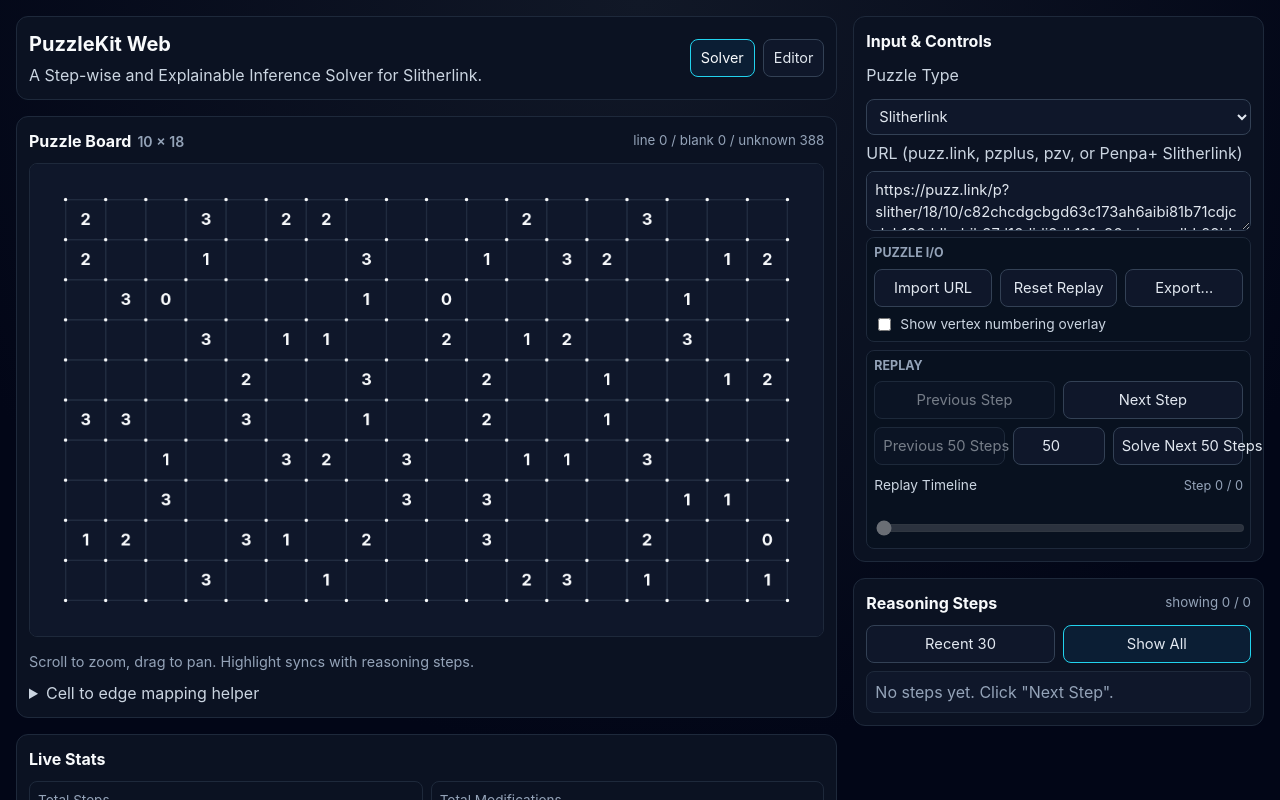
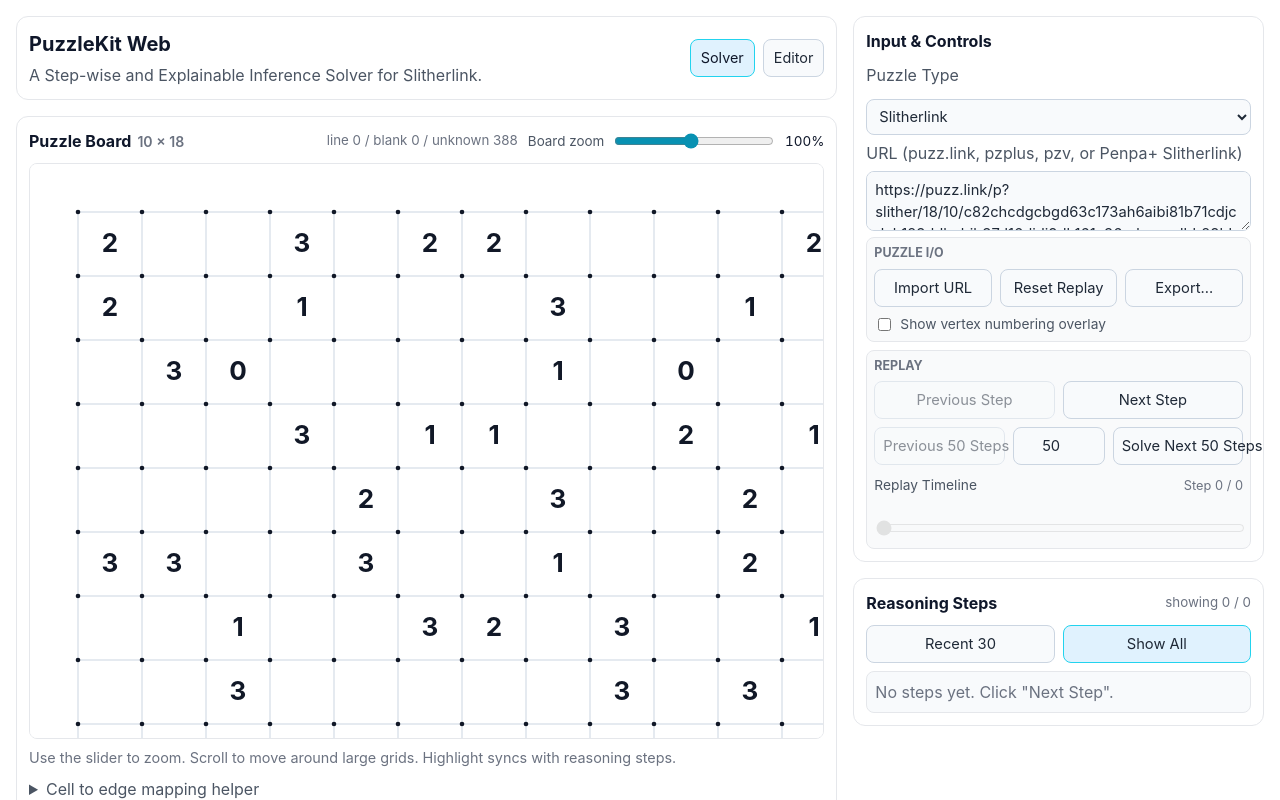
Before and after one commit to SmilingWayne/puzzlekit-web, a React (Vite) app: page / in a window 1280 px wide. Shown: the top 800 px of the page. Built offline with nearby package versions, Linux system fonts and the light colour scheme.

Commit message:
chore: UI update to light color

```diff
--- a/src/app/workspace.css
+++ b/src/app/workspace.css
@@ -1,7 +1,7 @@
 .workspace {
   min-height: 100vh;
   padding: 16px;
-  background: radial-gradient(circle at top, #111827, #020617 65%);
+  background: #ffffff;
 }
 
 .workspace-title {
@@ -9,22 +9,23 @@
   align-items: center;
   justify-content: space-between;
   gap: 12px;
+  min-width: 0;
   margin-bottom: 0;
-  border: 1px solid #1e293b;
+  border: 1px solid #e5e7eb;
   border-radius: 12px;
-  background: #0b1222;
+  background: #ffffff;
   padding: 12px;
 }
 
 .workspace-title h1 {
   margin: 0;
   font-size: 1.25rem;
-  color: #f8fafc;
+  color: #0f172a;
 }
 
 .workspace-title p {
   margin: 4px 0 0;
-  color: #cbd5e1;
+  color: #4b5563;
 }
 
 .workspace-nav {
@@ -34,10 +35,10 @@
 }
 
 .workspace-nav a {
-  border: 1px solid #334155;
+  border: 1px solid #cbd5e1;
   border-radius: 8px;
-  background: #0f172a;
-  color: #e2e8f0;
+  background: #f8fafc;
+  color: #1f2937;
   padding: 7px 10px;
   text-decoration: none;
   font-size: 0.9rem;
@@ -46,14 +47,15 @@
 
 .workspace-nav a[aria-current='page'] {
   border-color: #22d3ee;
-  background: #0b1e34;
-  color: #f8fafc;
+  background: #e0f2fe;
+  color: #0f172a;
 }
 
 .workspace-grid {
   display: grid;
-  grid-template-columns: 2fr 1fr;
+  grid-template-columns: minmax(0, 2fr) minmax(320px, 1fr);
   gap: 16px;
+  min-width: 0;
 }
 
 .left-column,
@@ -61,13 +63,15 @@
   display: flex;
   flex-direction: column;
   gap: 16px;
+  min-width: 0;
 }
 
 .panel-card,
 .board-card {
-  border: 1px solid #1e293b;
+  min-width: 0;
+  border: 1px solid #e5e7eb;
   border-radius: 12px;
-  background: #0b1222;
+  background: #ffffff;
   padding: 12px;
 }
 
@@ -85,7 +89,7 @@
 .panel-header h2 {
   margin: 0;
   font-size: 1rem;
-  color: #f8fafc;
+  color: #0f172a;
 }
 
 .board-panel-header h2 {
@@ -95,10 +99,38 @@
   gap: 6px;
 }
 
+.board-header-tools {
+  display: flex;
+  flex-wrap: wrap;
+  justify-content: flex-end;
+  align-items: center;
+  gap: 10px;
+}
+
+.board-zoom-control {
+  display: grid;
+  grid-template-columns: auto minmax(110px, 160px) minmax(44px, auto);
+  align-items: center;
+  gap: 8px;
+  color: #4b5563;
+  font-size: 0.84rem;
+}
+
+.board-zoom-control input {
+  width: 100%;
+  accent-color: #0891b2;
+}
+
+.board-zoom-control output {
+  color: #0f172a;
+  font-variant-numeric: tabular-nums;
+  text-align: right;
+}
+
 .board-dimensions {
   font-size: 0.88rem;
   font-weight: 600;
-  color: #94a3b8;
+  color: #6b7280;
 }
 
 .board-focus-shell {
@@ -106,29 +138,44 @@
 }
 
 .board-focus-shell:focus-visible {
-  box-shadow: 0 0 0 2px #334155;
+  box-shadow: 0 0 0 2px #cbd5e1;
   border-radius: 12px;
 }
 
 .panel-header small {
-  color: #94a3b8;
+  color: #6b7280;
 }
 
 .board-canvas {
   width: 100%;
   max-width: 100%;
-  border: 1px solid #1e293b;
+  border: 1px solid #e5e7eb;
   border-radius: 8px;
-  cursor: grab;
+  cursor: default;
 }
 
-.board-canvas:active {
-  cursor: grabbing;
+.board-scroll-shell {
+  width: 100%;
+  min-width: 0;
+  max-height: min(72vh, 720px);
+  overflow: auto;
+  border: 1px solid #e5e7eb;
+  border-radius: 8px;
+  background: #f8fafc;
+}
+
+.scroll-board-canvas,
+.editor-board-canvas {
+  display: block;
+  max-width: none;
+  border: 0;
+  border-radius: 0;
+  cursor: default;
 }
 
 .board-hint {
   margin: 8px 0;
-  color: #94a3b8;
+  color: #6b7280;
   font-size: 0.9rem;
 }
 
@@ -147,17 +194,21 @@
 select,
 textarea,
 input[type='number'] {
-  border: 1px solid #334155;
+  border: 1px solid #cbd5e1;
   border-radius: 8px;
-  background: #0f172a;
-  color: #e2e8f0;
+  background: #f8fafc;
+  color: #1f2937;
   padding: 7px 8px;
   font: inherit;
   font-size: 0.92rem;
 }
 
+input[type='range'] {
+  font: inherit;
+}
+
 button:hover {
-  border-color: #64748b;
+  border-color: #94a3b8;
 }
 
 button:disabled {
@@ -166,14 +217,14 @@
 
 button[data-active='true'] {
   border-color: #22d3ee;
-  background: #0b1e34;
+  background: #e0f2fe;
 }
 
 .label-row {
   display: flex;
   flex-direction: column;
   gap: 6px;
-  color: #cbd5e1;
+  color: #4b5563;
   margin-bottom: 6px;
 }
 
@@ -188,7 +239,7 @@
 
 .type-row-label {
   display: block;
-  color: #cbd5e1;
+  color: #4b5563;
   margin-bottom: 6px;
 }
 
@@ -221,10 +272,10 @@
 }
 
 .control-group {
-  border: 1px solid #1e293b;
+  border: 1px solid #e5e7eb;
   border-radius: 8px;
   padding: 7px;
-  background: #08111f;
+  background: #f9fafb;
 }
 
 .compact-control-group {
@@ -234,7 +285,7 @@
 .control-group-title {
   display: block;
   margin-bottom: 6px;
-  color: #94a3b8;
+  color: #6b7280;
   font-size: 0.78rem;
   font-weight: 700;
   text-transform: uppercase;
@@ -271,7 +322,7 @@
   display: flex;
   flex-direction: column;
   gap: 4px;
-  color: #cbd5e1;
+  color: #4b5563;
   font-size: 0.86rem;
 }
 
@@ -289,13 +340,13 @@
   align-items: baseline;
   justify-content: space-between;
   gap: 8px;
-  color: #cbd5e1;
+  color: #4b5563;
   font-size: 0.86rem;
 }
 
 .timeline-header span {
   flex: none;
-  color: #94a3b8;
+  color: #6b7280;
   font-size: 0.8rem;
 }
 
@@ -319,13 +370,13 @@
   transform: translateX(-50%);
   pointer-events: none;
   white-space: nowrap;
-  border: 1px solid #334155;
+  border: 1px solid #cbd5e1;
   border-radius: 6px;
-  background: #020617;
-  color: #e2e8f0;
+  background: #ffffff;
+  color: #1f2937;
   padding: 2px 6px;
   font-size: 0.76rem;
-  box-shadow: 0 8px 20px rgb(0 0 0 / 0.32);
+  box-shadow: 0 8px 20px rgb(15 23 42 / 0.12);
 }
 
 .sr-only {
@@ -366,16 +417,16 @@
   min-width: 220px;
   padding: 12px;
   border-radius: 10px;
-  border: 1px solid #334155;
-  background: #0f172a;
-  box-shadow: 0 12px 32px rgba(0, 0, 0, 0.45);
+  border: 1px solid #cbd5e1;
+  background: #f8fafc;
+  box-shadow: 0 12px 32px rgba(15, 23, 42, 0.14);
 }
 
 .custom-grid-popover-title {
   margin: 0 0 10px;
   font-size: 0.92rem;
   font-weight: 600;
-  color: #f8fafc;
+  color: #0f172a;
 }
 
 .custom-grid-field {
@@ -384,7 +435,7 @@
   gap: 4px;
   margin-bottom: 8px;
   font-size: 0.86rem;
-  color: #cbd5e1;
+  color: #4b5563;
 }
 
 .custom-grid-field input {
@@ -401,7 +452,7 @@
 .custom-grid-hint {
   margin: 10px 0 0;
   font-size: 0.78rem;
-  color: #94a3b8;
+  color: #6b7280;
   line-height: 1.35;
 }
 
@@ -410,7 +461,7 @@
   display: flex;
   align-items: center;
   gap: 6px;
-  color: #cbd5e1;
+  color: #4b5563;
 }
 
 .solver-check-row {
@@ -437,19 +488,19 @@
   display: grid;
   place-items: center;
   padding: 16px;
-  background: rgb(2 6 23 / 0.62);
+  background: rgb(15 23 42 / 0.28);
 }
 
 .import-error-dialog {
   width: min(520px, 100%);
   max-height: min(620px, calc(100vh - 32px));
   overflow: auto;
-  border: 1px solid #7f1d1d;
+  border: 1px solid #fecaca;
   border-radius: 8px;
-  background: #120b12;
-  box-shadow: 0 14px 36px rgb(0 0 0 / 0.35);
+  background: #fff1f2;
+  box-shadow: 0 14px 36px rgb(15 23 42 / 0.16);
   padding: 10px;
-  color: #fecdd3;
+  color: #9f1239;
 }
 
 .import-error-header {
@@ -462,18 +513,18 @@
 
 .import-error-header h3 {
   margin: 0;
-  color: #fff1f2;
+  color: #881337;
   font-size: 0.98rem;
 }
 
 .import-error-summary {
   margin: 0 0 8px;
-  color: #fecdd3;
+  color: #9f1239;
   line-height: 1.4;
 }
 
 .import-error-details summary {
-  color: #fda4af;
+  color: #be123c;
 }
 
 .import-error-details pre {
@@ -481,15 +532,15 @@
   overflow: auto;
   margin: 8px 0 0;
   padding: 8px;
-  border: 1px solid #3f1d2a;
+  border: 1px solid #fecdd3;
   border-radius: 8px;
-  background: #070a13;
-  color: #fecdd3;
+  background: #ffffff;
+  color: #9f1239;
 }
 
 .divider {
   border: 0;
-  border-top: 1px solid #1e293b;
+  border-top: 1px solid #e5e7eb;
   margin: 10px 0;
 }
 
@@ -506,12 +557,12 @@
   right: 12px;
   z-index: 35;
   width: min(360px, calc(100% - 24px));
-  border: 1px solid #334155;
+  border: 1px solid #cbd5e1;
   border-radius: 8px;
-  background: #08111f;
-  box-shadow: 0 18px 48px rgb(0 0 0 / 0.38);
+  background: #f9fafb;
+  box-shadow: 0 18px 48px rgb(15 23 42 / 0.16);
   padding: 12px;
-  color: #cbd5e1;
+  color: #4b5563;
 }
 
 .export-panel-header {
@@ -524,13 +575,13 @@
 
 .export-panel-header h2 {
   margin: 0;
-  color: #f8fafc;
+  color: #0f172a;
   font-size: 1rem;
 }
 
 .copy-feedback {
   margin: 6px 0;
-  color: #7dd3fc;
+  color: #0284c7;
   font-size: 0.86rem;
 }
 
@@ -541,37 +592,37 @@
   display: grid;
   place-items: center;
   padding: 16px;
-  background: rgb(2 6 23 / 0.62);
+  background: rgb(15 23 42 / 0.28);
 }
 
 .solve-progress-modal {
   width: min(360px, 100%);
-  border: 1px solid #334155;
+  border: 1px solid #cbd5e1;
   border-radius: 8px;
-  background: #08111f;
-  box-shadow: 0 18px 48px rgb(0 0 0 / 0.35);
+  background: #f9fafb;
+  box-shadow: 0 18px 48px rgb(15 23 42 / 0.16);
   padding: 16px;
-  color: #cbd5e1;
+  color: #4b5563;
 }
 
 .solve-progress-modal h2 {
   margin: 0;
-  color: #f8fafc;
+  color: #0f172a;
   font-size: 1rem;
 }
 
 .solve-progress-count {
   margin: 10px 0 8px;
-  color: #e2e8f0;
+  color: #1f2937;
   font-weight: 600;
 }
 
 .solve-progress-bar {
   height: 10px;
   overflow: hidden;
-  border: 1px solid #334155;
+  border: 1px solid #cbd5e1;
   border-radius: 999px;
-  background: #020617;
+  background: #ffffff;
 }
 
 .solve-progress-bar span {
@@ -582,17 +633,17 @@
 
 .solve-progress-message {
   margin: 8px 0 0;
-  color: #94a3b8;
+  color: #6b7280;
   font-size: 0.9rem;
 }
 
 .solve-report-dialog {
   margin-top: 10px;
-  border: 1px solid #334155;
+  border: 1px solid #cbd5e1;
   border-radius: 8px;
-  background: #08111f;
+  background: #f9fafb;
   padding: 10px;
-  color: #cbd5e1;
+  color: #4b5563;
 }
 
 .solve-report-header {
@@ -606,7 +657,7 @@
 .solve-report-header h3,
 .solve-report-section h4 {
   margin: 0;
-  color: #f8fafc;
+  color: #0f172a;
 }
 
 .solve-report-header h3 {
@@ -625,7 +676,7 @@
 }
 
 .solve-report-grid > div {
-  border: 1px solid #1e293b;
+  border: 1px solid #e5e7eb;
   border-radius: 8px;
   padding: 8px;
   display: flex;
@@ -634,12 +685,12 @@
 }
 
 .solve-report-grid span {
-  color: #94a3b8;
+  color: #6b7280;
   font-size: 0.82rem;
 }
 
 .solve-report-grid strong {
-  color: #f8fafc;
+  color: #0f172a;
 }
 
 .solve-report-section {
@@ -667,10 +718,10 @@
 }
 
 .step-item {
-  border: 1px solid #1e293b;
+  border: 1px solid #e5e7eb;
   border-radius: 8px;
   padding: 8px;
-  background: #0f172a;
+  background: #f8fafc;
 }
 
 .step-item.active {
@@ -678,23 +729,23 @@
 }
 
 .step-item.muted {
-  color: #94a3b8;
+  color: #6b7280;
 }
 
 .step-title {
   margin: 0;
-  color: #e2e8f0;
+  color: #1f2937;
   font-weight: 600;
 }
 
 .step-message {
   margin: 4px 0 0;
-  color: #cbd5e1;
+  color: #4b5563;
 }
 
 .step-meta {
   margin: 4px 0 0;
-  color: #94a3b8;
+  color: #6b7280;
   font-size: 0.85rem;
 }
 
@@ -705,7 +756,7 @@
 }
 
 .stats-grid > div {
-  border: 1px solid #1e293b;
+  border: 1px solid #e5e7eb;
   border-radius: 8px;
   padding: 8px;
   display: flex;
@@ -714,18 +765,18 @@
 }
 
 .stats-grid span {
-  color: #94a3b8;
+  color: #6b7280;
   font-size: 0.85rem;
 }
 
 .stats-grid strong {
-  color: #f8fafc;
+  color: #0f172a;
 }
 
 .rule-usage {
   margin: 8px 0 0;
   padding-left: 18px;
-  color: #cbd5e1;
+  color: #4b5563;
 }
 
 .editor-workspace-grid {
@@ -768,8 +819,8 @@
 
 .primary-action {
   border-color: #22d3ee;
-  background: #0b1e34;
-  color: #f8fafc;
+  background: #e0f2fe;
+  color: #0f172a;
   font-weight: 700;
 }
 
@@ -789,13 +840,13 @@
 }
 
 .preset-card-title {
-  color: #f8fafc;
+  color: #0f172a;
   font-weight: 700;
 }
 
 .preset-card-meta,
 .preset-description {
-  color: #94a3b8;
+  color: #6b7280;
   font-size: 0.82rem;
   line-height: 1.35;
 }
@@ -807,20 +858,20 @@
 }
 
 .preset-tags span {
-  border: 1px solid #334155;
+  border: 1px solid #cbd5e1;
   border-radius: 999px;
   padding: 2px 6px;
-  color: #cbd5e1;
+  color: #4b5563;
   font-size: 0.74rem;
 }
 
 details summary {
   cursor: pointer;
-  color: #cbd5e1;
+  color: #4b5563;
 }
 
 details pre {
-  color: #cbd5e1;
+  color: #4b5563;
   font-size: 12px;
   white-space: pre-wrap;
 }
--- a/src/features/board/CanvasBoard.tsx
+++ b/src/features/board/CanvasBoard.tsx
@@ -22,8 +22,11 @@
   showVertexNumbers: boolean
 }
 
-const CELL_SIZE = 54
+const CELL_SIZE = 64
 const PADDING = 48
+const MIN_ZOOM = 10
+const MAX_ZOOM = 200
+const ZOOM_STEP = 10
 
 const midpoint = (a: [number, number], b: [number, number]): [number, number] => [
   (a[0] + b[0]) / 2,
@@ -51,26 +54,21 @@
   showVertexNumbers,
 }: Props) => {
   const canvasRef = useRef<HTMLCanvasElement | null>(null)
-  const [scale, setScale] = useState(1)
-  const [offset, setOffset] = useState({ x: 0, y: 0 })
-  const dragRef = useRef<{
-    startClientX: number
-    startClientY: number
-    isPan: boolean
-  } | null>(null)
-  const panOffsetStart = useRef({ x: 0, y: 0 })
-  const panMouseStart = useRef({ x: 0, y: 0 })
+  const [zoomPercent, setZoomPercent] = useState(100)
 
   const width = useMemo(() => puzzle.cols * CELL_SIZE + PADDING * 2, [puzzle.cols])
   const height = useMemo(() => puzzle.rows * CELL_SIZE + PADDING * 2, [puzzle.rows])
+  const zoom = zoomPercent / 100
+  const displayWidth = Math.round(width * zoom)
+  const displayHeight = Math.round(height * zoom)
 
   useEffect(() => {
     const canvas = canvasRef.current
     if (!canvas) {
       return
     }
-    canvas.width = width
-    canvas.height = height
+    canvas.width = displayWidth
+    canvas.height = displayHeight
     const ctx = canvas.getContext('2d')
     if (!ctx) {
       return
@@ -78,10 +76,9 @@
 
     ctx.clearRect(0, 0, canvas.width, canvas.height)
     ctx.save()
-    ctx.translate(offset.x, offset.y)
-    ctx.scale(scale, scale)
+    ctx.scale(zoom, zoom)
 
-    ctx.fillStyle = '#0f172a'
+    ctx.fillStyle = '#ffffff'
     ctx.fillRect(0, 0, width, height)
 
     for (const [key, cell] of Object.entries(puzzle.cells)) {
@@ -113,7 +110,7 @@
       ctx.fillRect(PADDING + c * CELL_SIZE, PADDING + r * CELL_SIZE, CELL_SIZE, CELL_SIZE)
     }
 
-    ctx.strokeStyle = '#334155'
+    ctx.strokeStyle = '#cbd5e1'
     ctx.lineWidth = 1
     for (let r = 0; r <= puzzle.rows; r += 1) {
       ctx.beginPath()
@@ -133,8 +130,8 @@
         continue
       }
       const [r, c] = parseCellKey(key)
-      ctx.fillStyle = '#f8fafc'
-      ctx.font = 'bold 22px Inter, sans-serif'
+      ctx.fillStyle = '#111827'
+      ctx.font = 'bold 26px Inter, sans-serif'
       ctx.textAlign = 'center'
       ctx.textBaseline = 'middle'
       ctx.fillText(
@@ -233,7 +230,7 @@
       }
     }
 
-    ctx.fillStyle = '#f8fafc'
+    ctx.fillStyle = '#111827'
     for (let r = 0; r <= puzzle.rows; r += 1) {
       for (let c = 0; c <= puzzle.cols; c += 1) {
         const vertex = PADDING + c * CELL_SIZE
@@ -246,7 +243,7 @@
 
     if (showVertexNumbers) {
       ctx.fillStyle = '#64748b'
-      ctx.font = '10px ui-monospace, monospace'
+      ctx.font = '12px ui-monospace, monospace'
       ctx.textAlign = 'left'
       ctx.textBaseline = 'top'
       for (let r = 0; r <= puzzle.rows; r += 1) {
@@ -262,16 +259,16 @@
 
     ctx.restore()
   }, [
+    displayHeight,
+    displayWidth,
     height,
     highlightedCells,
     highlightedColorCells,
     highlightedEdges,
-    offset.x,
-    offset.y,
     puzzle,
-    scale,
     showVertexNumbers,
     width,
+    zoom,
   ])
 
   const status = useMemo(() => {
@@ -295,56 +292,36 @@
             {puzzle.rows} × {puzzle.cols}
           </span>
         </h2>
+        <div className="board-header-tools">
           <small>
             line {status.lineCount} / blank {status.blankCount} / unknown {status.unknownCount}
           </small>
+          <label className="board-zoom-control">
+            <span>Board zoom</span>
+            <input
+              aria-label="Board zoom"
+              type="range"
+              min={MIN_ZOOM}
+              max={MAX_ZOOM}
+              step={ZOOM_STEP}
+              value={zoomPercent}
+              onChange={(event) => setZoomPercent(Number(event.target.value))}
+            />
+            <output>{zoomPercent}%</output>
+          </label>
+        </div>
       </header>
+      <div className="board-scroll-shell" aria-label="Solver board scroll area">
         <canvas
           ref={canvasRef}
-        className="board-canvas"
-        onWheel={(event) => {
-          event.preventDefault()
-          setScale((prev) => Math.max(0.5, Math.min(2.5, prev + (event.deltaY < 0 ? 0.1 : -0.1))))
-        }}
-        onMouseDown={(event) => {
-          dragRef.current = {
-            startClientX: event.clientX,
-            startClientY: event.clientY,
-            isPan: false,
-          }
-        }}
-        onMouseMove={(event) => {
-          const d = dragRef.current
-          if (!d) {
-            return
-          }
-          if (!d.isPan) {
-            const dist = Math.hypot(event.clientX - d.startClientX, event.clientY - d.startClientY)
-            if (dist > 5) {
-              d.isPan = true
-              panOffsetStart.current = { ...offset }
-              panMouseStart.current = { x: event.clientX, y: event.clientY }
-            }
-            return
-          }
-          setOffset({
-            x: panOffsetStart.current.x + (event.clientX - panMouseStart.current.x),
-            y: panOffsetStart.current.y + (event.clientY - panMouseStart.current.y),
-          })
-        }}
-        onMouseUp={() => {
-          const d = dragRef.current
-          dragRef.current = null
-          if (!d) {
-            return
-          }
-        }}
-        onMouseLeave={() => {
-          dragRef.current = null
-        }}
+          className="board-canvas scroll-board-canvas"
+          aria-label="Slitherlink solver canvas"
+          style={{ width: `${displayWidth}px`, height: `${displayHeight}px` }}
         />
+      </div>
       <p className="board-hint">
-        Scroll to zoom, drag to pan. Highlight syncs with reasoning steps.
+        Use the slider to zoom. Scroll to move around large grids. Highlight syncs with reasoning
+        steps.
       </p>
       <details>
         <summary>Cell to edge mapping helper</summary>
--- a/src/features/editor/SlitherlinkEditorBoard.tsx
+++ b/src/features/editor/SlitherlinkEditorBoard.tsx
@@ -10,9 +10,12 @@
   onEdgeApply: (key: string) => void
 }
 
-const CELL_SIZE = 54
+const CELL_SIZE = 64
 const PADDING = 48
 const EDGE_HIT_RADIUS = 9
+const MIN_ZOOM = 10
+const MAX_ZOOM = 200
+const ZOOM_STEP = 10
 
 type PickTarget =
   | { kind: 'cell'; key: string }
@@ -28,26 +31,25 @@
 
 export const SlitherlinkEditorBoard = ({ puzzle, tool, onCellApply, onEdgeApply }: Props) => {
   const canvasRef = useRef<HTMLCanvasElement | null>(null)
-  const [scale, setScale] = useState(1)
-  const [offset, setOffset] = useState({ x: 0, y: 0 })
+  const [zoomPercent, setZoomPercent] = useState(100)
   const dragRef = useRef<{
     startClientX: number
     startClientY: number
-    isPan: boolean
   } | null>(null)
-  const panOffsetStart = useRef({ x: 0, y: 0 })
-  const panMouseStart = useRef({ x: 0, y: 0 })
 
   const width = useMemo(() => puzzle.cols * CELL_SIZE + PADDING * 2, [puzzle.cols])
   const height = useMemo(() => puzzle.rows * CELL_SIZE + PADDING * 2, [puzzle.rows])
+  const zoom = zoomPercent / 100
+  const displayWidth = Math.round(width * zoom)
+  const displayHeight = Math.round(height * zoom)
 
   useEffect(() => {
     const canvas = canvasRef.current
     if (!canvas) {
       return
     }
-    canvas.width = width
-    canvas.height = height
+    canvas.width = displayWidth
+    canvas.height = displayHeight
     const ctx = canvas.getContext('2d')
     if (!ctx) {
       return
@@ -55,13 +57,12 @@
 
     ctx.clearRect(0, 0, canvas.width, canvas.height)
     ctx.save()
-    ctx.translate(offset.x, offset.y)
-    ctx.scale(scale, scale)
+    ctx.scale(zoom, zoom)
 
-    ctx.fillStyle = '#0f172a'
+    ctx.fillStyle = '#ffffff'
     ctx.fillRect(0, 0, width, height)
 
-    ctx.strokeStyle = '#334155'
+    ctx.strokeStyle = '#cbd5e1'
     ctx.lineWidth = 1
     for (let r = 0; r <= puzzle.rows; r += 1) {
       ctx.beginPath()
@@ -81,8 +82,8 @@
         continue
       }
       const [r, c] = parseCellKey(key)
-      ctx.fillStyle = '#f8fafc'
-      ctx.font = 'bold 22px Inter, sans-serif'
+      ctx.fillStyle = '#111827'
+      ctx.font = 'bold 26px Inter, sans-serif'
       ctx.textAlign = 'center'
       ctx.textBaseline = 'middle'
       ctx.fillText(
@@ -119,7 +120,7 @@
       }
     }
 
-    ctx.fillStyle = '#f8fafc'
+    ctx.fillStyle = '#111827'
     for (let r = 0; r <= puzzle.rows; r += 1) {
       for (let c = 0; c <= puzzle.cols; c += 1) {
         ctx.beginPath()
@@ -129,7 +130,7 @@
     }
 
     ctx.restore()
-  }, [height, offset.x, offset.y, puzzle, scale, width])
+  }, [displayHeight, displayWidth, height, puzzle, width, zoom])
 
   const pickTargetAtClient = (clientX: number, clientY: number): PickTarget => {
     const canvas = canvasRef.current
@@ -141,8 +142,8 @@
     const scaleY = canvas.height / rect.height
     const mx = (clientX - rect.left) * scaleX
     const my = (clientY - rect.top) * scaleY
-    const gx = (mx - offset.x) / scale
-    const gy = (my - offset.y) / scale
+    const gx = mx / zoom
+    const gy = my / zoom
     const localX = gx - PADDING
     const localY = gy - PADDING
 
@@ -203,41 +204,34 @@
             {puzzle.rows} × {puzzle.cols}
           </span>
         </h2>
+        <div className="board-header-tools">
           <small>{tool} tool</small>
+          <label className="board-zoom-control">
+            <span>Board zoom</span>
+            <input
+              aria-label="Board zoom"
+              type="range"
+              min={MIN_ZOOM}
+              max={MAX_ZOOM}
+              step={ZOOM_STEP}
+              value={zoomPercent}
+              onChange={(event) => setZoomPercent(Number(event.target.value))}
+            />
+            <output>{zoomPercent}%</output>
+          </label>
+        </div>
       </header>
+      <div className="board-scroll-shell" aria-label="Editor board scroll area">
         <canvas
           ref={canvasRef}
-        className="board-canvas"
+          className="board-canvas editor-board-canvas"
           aria-label="Slitherlink editor canvas"
-        onWheel={(event) => {
-          event.preventDefault()
-          setScale((prev) => Math.max(0.5, Math.min(2.5, prev + (event.deltaY < 0 ? 0.1 : -0.1))))
-        }}
+          style={{ width: `${displayWidth}px`, height: `${displayHeight}px` }}
           onMouseDown={(event) => {
             dragRef.current = {
               startClientX: event.clientX,
               startClientY: event.clientY,
-            isPan: false,
             }
-        }}
-        onMouseMove={(event) => {
-          const d = dragRef.current
-          if (!d) {
-            return
-          }
-          if (!d.isPan) {
-            const dist = Math.hypot(event.clientX - d.startClientX, event.clientY - d.startClientY)
-            if (dist > 5) {
-              d.isPan = true
-              panOffsetStart.current = { ...offset }
-              panMouseStart.current = { x: event.clientX, y: event.clientY }
-            }
-            return
-          }
-          setOffset({
-            x: panOffsetStart.current.x + (event.clientX - panMouseStart.current.x),
-            y: panOffsetStart.current.y + (event.clientY - panMouseStart.current.y),
-          })
           }}
           onMouseUp={(event) => {
             const d = dragRef.current
@@ -260,7 +254,11 @@
             dragRef.current = null
           }}
         />
-      <p className="board-hint">Scroll to zoom, drag to pan, click cells or edges with the active tool.</p>
+      </div>
+      <p className="board-hint">
+        Use the slider to zoom. Scroll to move around large grids. Click cells or edges with the
+        active tool.
+      </p>
     </section>
   )
 }
--- a/src/index.css
+++ b/src/index.css
@@ -7,8 +7,8 @@
     sans-serif;
   line-height: 1.5;
   font-weight: 400;
-  color: #e5e7eb;
-  background-color: #0b1020;
+  color: #111827;
+  background-color: #ffffff;
   font-synthesis: none;
   text-rendering: optimizeLegibility;
   -webkit-font-smoothing: antialiased;
@@ -22,6 +22,7 @@
 body {
   margin: 0;
   min-height: 100vh;
+  background: #ffffff;
 }
 
 #root {
```
Also changed, not shown: 2 other files (tests, documents, lock files or other folders). Lines whose indentation alone changed are shown as unchanged.
